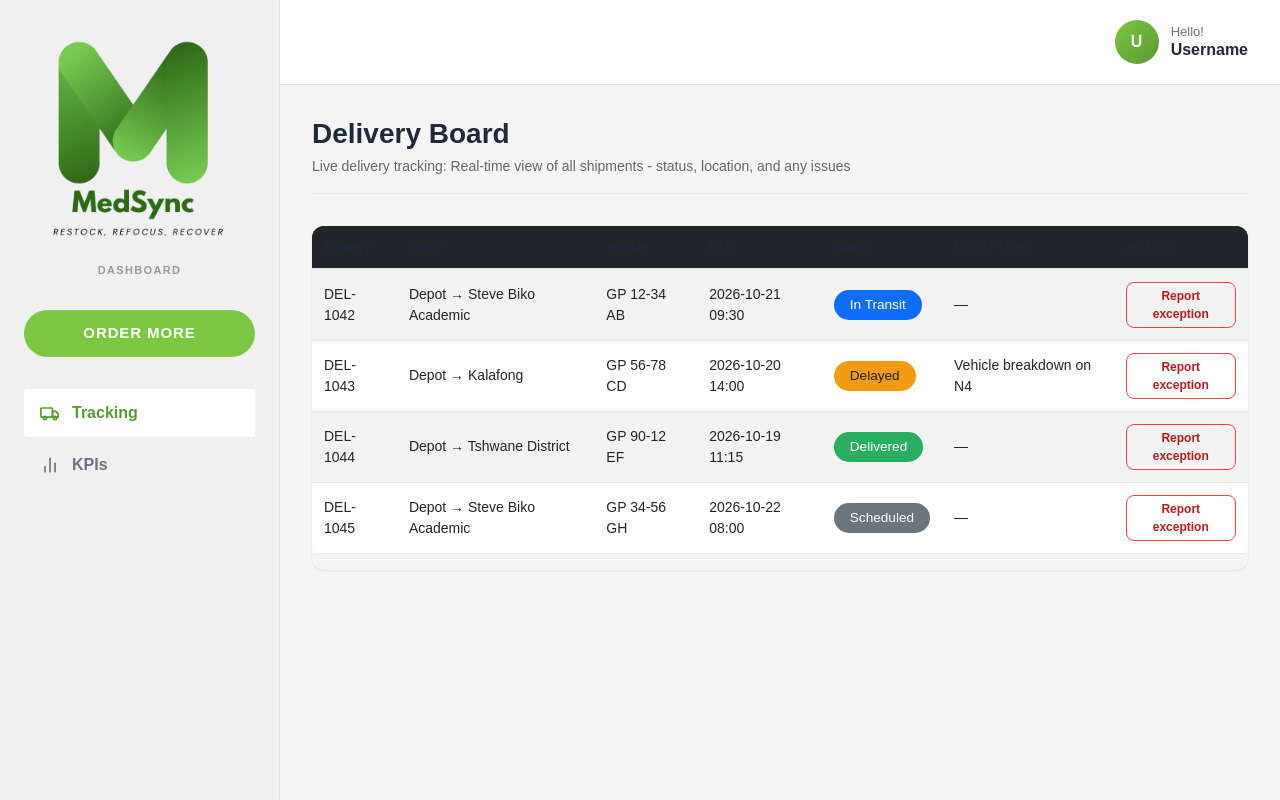
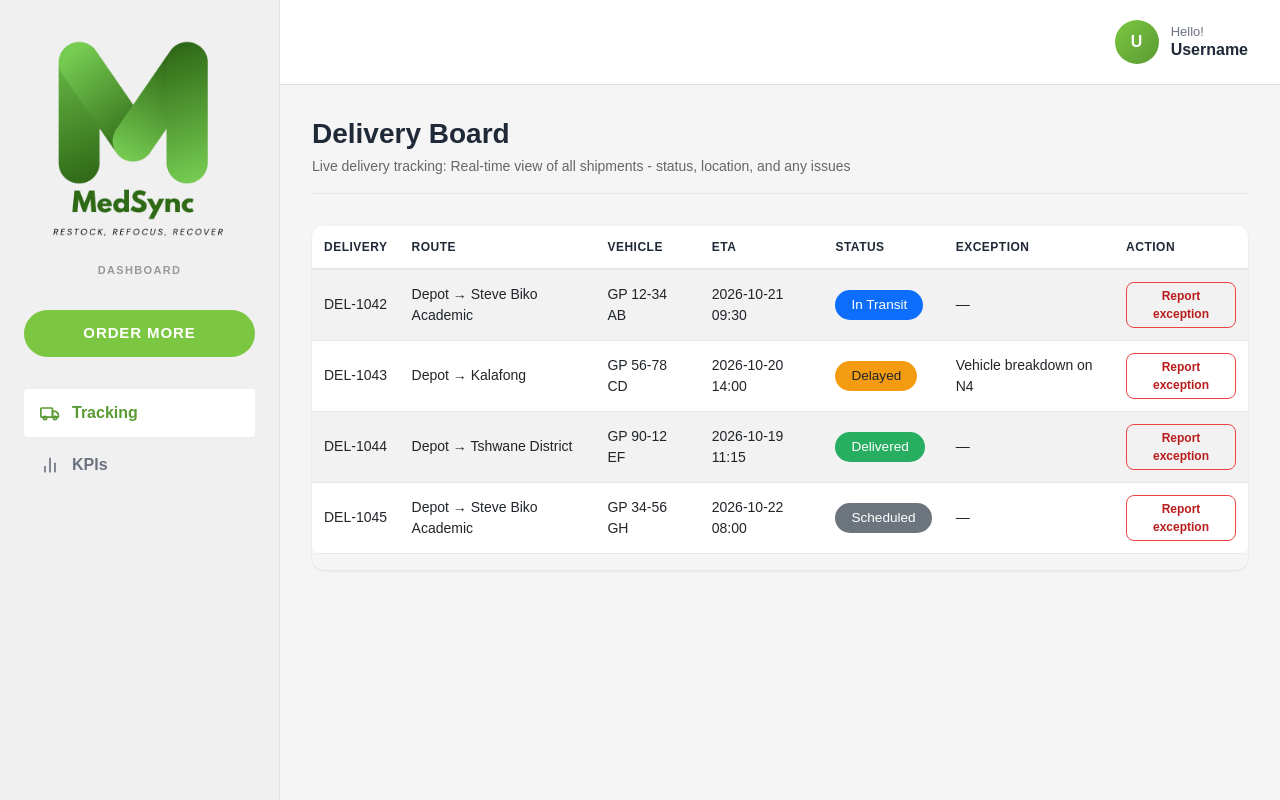
Before and after one commit to u24645177/BFB321_Group4_Project, a Flask app: page /tracking in a window 1280 px wide. Run offline with Flask 3, Linux system fonts and the light colour scheme.

Commit message:
Fixing missing headings for order tracking table

```diff
--- a/static/css/pages.css
+++ b/static/css/pages.css
@@ -521,3 +521,9 @@ a:hover {
 .form-control.is-valid {
     border-color: var(--green);
 }
+
+/* Table headings styling */
+.table-headings th {
+    color: white;
+    font-weight: 600;
+}
--- a/templates/tracking.html
+++ b/templates/tracking.html
@@ -9,17 +9,19 @@
 <div class="table-responsive">
     <table class="table table-striped table-hover align-middle sortable-table">
         <caption class="visually-hidden">Deliveries; click a column heading to sort</caption>
-        <thead class="table-dark">
+
+        <thead class="table-headings">
             <tr>
-                {{ sortable_th('Delivery') }}
-                {{ sortable_th('Route') }}
-                {{ sortable_th('Vehicle') }}
-                {{ sortable_th('ETA', 'date') }}
-                {{ sortable_th('Status') }}
+                <th scope="col">Delivery</th>
+                <th scope="col">Route</th>
+                <th scope="col">Vehicle</th>
+                <th scope="col">ETA</th>
+                <th scope="col">Status</th>
                 <th scope="col">Exception</th>
                 <th scope="col">Action</th>
             </tr>
         </thead>
+
         <tbody>
             {% for d in deliveries %}
             <tr>
```
